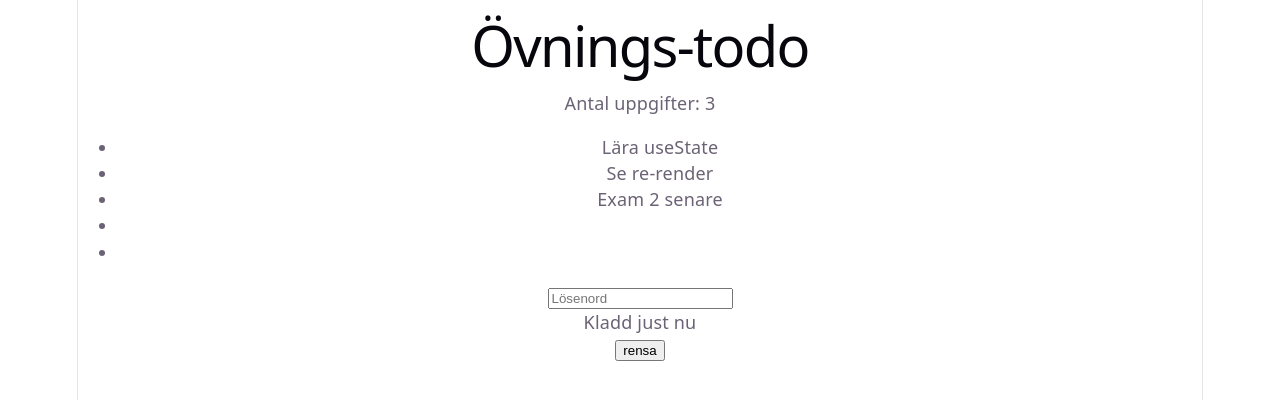
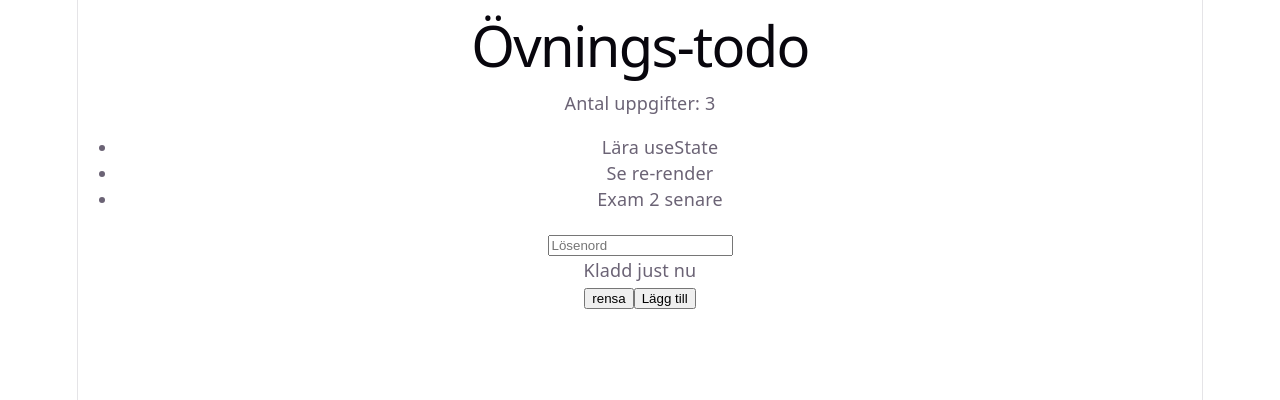
Before and after one commit to Iberia-Netrunner/todo-app, a React (Vite) app: page / in a window 1280 px wide. Shown: the top 400 px of the page. Built offline with nearby package versions, Linux system fonts and the light colour scheme.

Commit message:
Rendera todos med map och return, lägg till knappt och lägg till funktion handleadd är med - Guram

```diff
--- a/src/App.jsx
+++ b/src/App.jsx
@@ -18,23 +18,32 @@ function handleClear () {
   setDraft ("")
 }
 
+function handleAdd() {
+  const text = draft.trim ();
+  if (text === "") return;
+  setTodos([...todos, text]);
+  setDraft ("");
+}
 
+{todos.map(function (todo) {
+  return <li key={todo}>{todo}</li>;
+})}
 
+//Todo:Detta skalar inte- behöver loop
   return (
     <main>
       <h1>Övnings-todo</h1>
       <p>Antal uppgifter: {todos.length}</p>
       <ul>
-        <li>{todos[0]}</li>
-        <li>{todos[1]}</li>
-        <li>{todos[2]}</li>
-        <li>{todos[3]}</li>
-        <li>{todos[4]}</li>
-      </ul>
+        {todos.map(function (todo) {
+        return <li key={todo}>{todo}</li>;
+
+        })}
+        </ul>
       <input type ="text" value={draft} onChange={handleChange}
       placeholder="Lösenord" />
       <p>Kladd just nu {draft}</p><button type="button" onClick={handleClear}>rensa</button>
-
+      <button type="add-button" onClick={handleAdd}>Lägg till</button>
 
     </main>
   );
```
